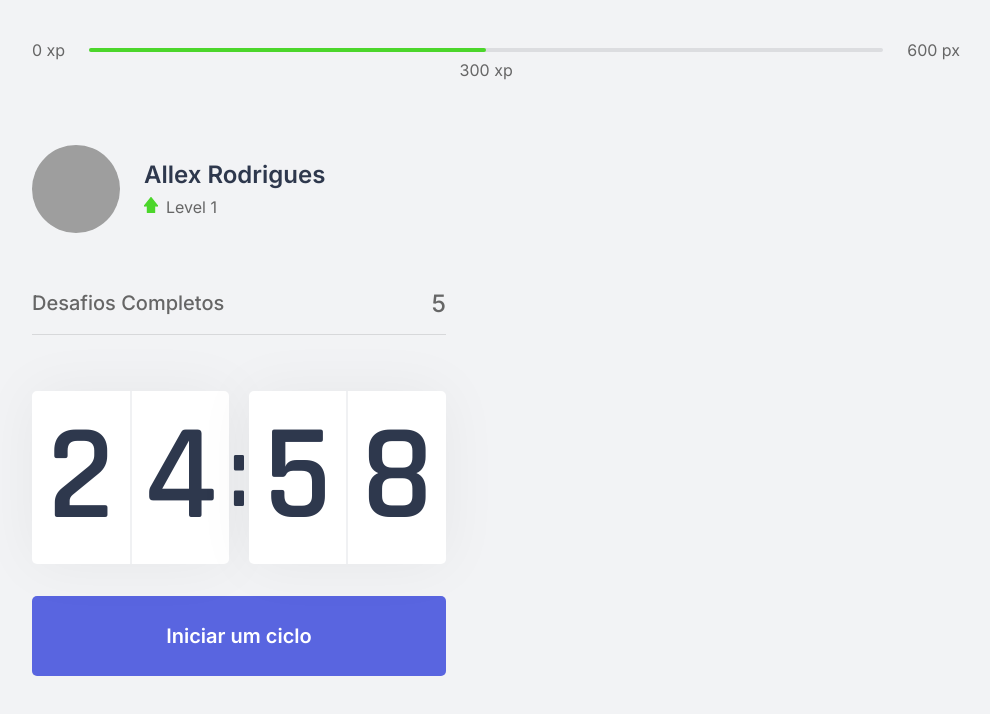
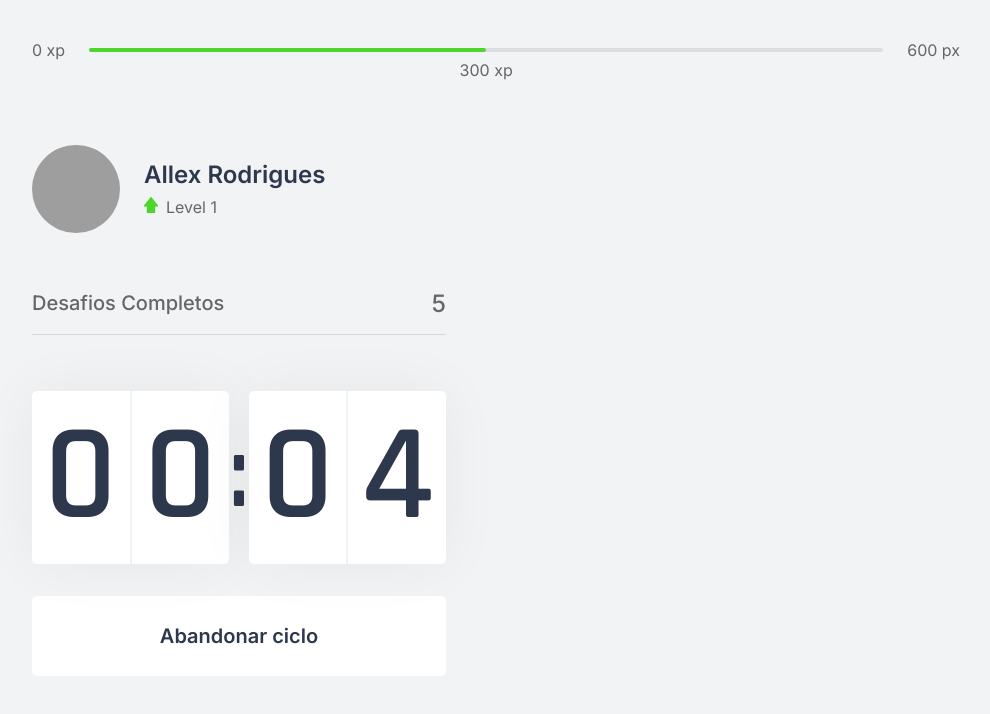
Before and after one commit to FusRoDah061/moveit-nlw, a Next.js app: page / in a window 1280 px wide. Both pictures are taken after a click on the button "Iniciar um ciclo". Shown: the top 714 px of the page, without its empty margins (144-1134 px from the left). Built offline with nearby package versions, Linux system fonts and the light colour scheme; grey boxes are pictures that could not be loaded.

Commit message:
feat: Add countdown behaviour

```diff
--- a/src/components/Countdown.tsx
+++ b/src/components/Countdown.tsx
@@ -1,9 +1,12 @@
 import { useEffect, useState } from 'react';
-import styles from '../styles/components/Countdown.module.css'
+import styles from '../styles/components/Countdown.module.css';
+
+let countdownTimeout: NodeJS.Timeout;
 
 export function Countdown () {
-  const [time, setTime] = useState(25 * 60);
-  const [active, setActive] = useState(false);
+  const [time, setTime] = useState(0.1 * 60);
+  const [isActive, setIsActive] = useState(false);
+  const [hasFinished, setHasFinished] = useState(false);
 
   const minutes = Math.floor(time / 60);
   const seconds = time % 60;
@@ -11,17 +14,27 @@
   const [minuteLeft, minuteRight] = String(minutes).padStart(2, '0').split('');
   const [secondLeft, secondRight] = String(seconds).padStart(2, '0').split('');
 
+  function startCountdown() {
+    setIsActive(true);
+  }
+
+  function resetCountdown() {
+    clearTimeout(countdownTimeout);
+    setIsActive(false);
+    setTime(0.1 * 60);
+  }
+
   useEffect(() => {
-    if(active && time > 0) {
-      setTimeout(() => {
+    if(isActive && time > 0) {
+      countdownTimeout = setTimeout(() => {
         setTime(time - 1);
       }, 1000);
     }
-  }, [active, time]);
-
-  function startCountdown() {
-    setActive(true);
-  }
+    else if (isActive && time <= 0) {
+      setHasFinished(true);
+      setIsActive(false);
+    }
+  }, [isActive, time]);
 
   return (
     <div>
@@ -37,9 +50,24 @@
         </div>
       </div>
 
-      <button type="button" className={styles.countdownButton} onClick={startCountdown}>
-        Iniciar um ciclo
-      </button>
+      {hasFinished ? (
+        <button disabled className={styles.countdownButton}>
+          Ciclo encerrado
+        </button>
+      ) : (
+        <>
+          {isActive ? (
+            <button type="button" className={`${styles.countdownButton} ${styles.countdownButtonActive}`} onClick={resetCountdown}>
+              Abandonar ciclo
+            </button>
+          ) : (
+            <button type="button" className={styles.countdownButton} onClick={startCountdown}>
+              Iniciar um ciclo
+            </button>
+          )}
+        </>
+      )}
+
     </div>
   );
 }
--- a/src/styles/components/Countdown.module.css
+++ b/src/styles/components/Countdown.module.css
@@ -50,6 +50,22 @@
   transition: background-color 0.2s;
 }
 
-.countdownButton:hover {
+.countdownButton:disabled {
+  background: var(--white);
+  color: var(--text);
+  cursor: not-allowed;
+}
+
+.countdownButton:not(:disabled):hover {
   background: var(--blue-dark);
 }
+
+.countdownButtonActive {
+  background: var(--white);
+  color: var(--title);
+}
+
+.countdownButtonActive:not(:disabled):hover {
+  background: var(--red);
+  color: var(--white);
+}
```
